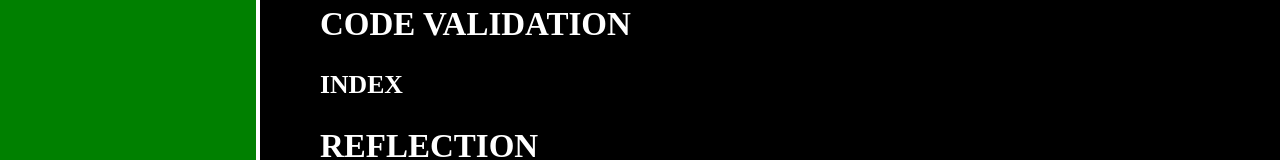
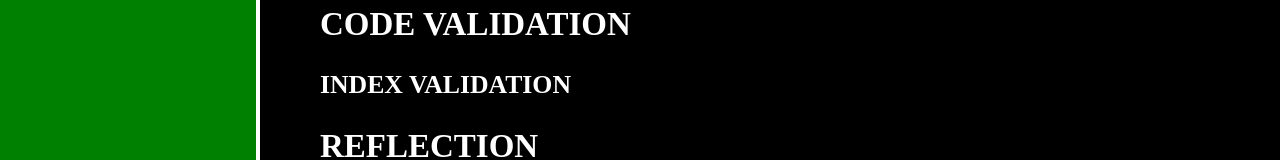
Before and after one commit to mattscully06/Assignment1, a plain HTML site: page sitereport.html in a window 1280 px wide. Shown: the part 7923-8083 px from the top of the page. Drawn offline with Linux system fonts and the light colour scheme.

Commit message:
Adding Validation Header

```diff
--- a/sitereport.html
+++ b/sitereport.html
@@ -84,11 +84,8 @@
             <p>As mentioned before the Index, CV and Site Rport page didn't need much more thought the formatting the page itself, But the Conatct page I needed to develop a contact form which I had no experience with, I wanted to split the page in two so I created a simple 50/50 grid within the main part where the text goes and added a "border-right" to split the two sides apart. One one side I decided I just wanted some basic contact information for anyone to see and then the other side is where I wanted my form, I wanted the form so users could fill out their personal information and also a message to send to me and a preferred reply method (either email or SMS) and then a submit button which would open their devises default email program and already be set up to send the message to me to make it as easy as possible for the user.To do this I had to add a "form" tag with multple inputs and I inluded placeholders to make it even easier to understand and then an action sumbit button which would then open up the user's email program. I layed this out like an actualy form to be more firmiliar and as I said I created some place holders to keep in simple and obvious.</p>
             <img src="contact-form.JPG" alt="Contact Form Code">
             <h2>Code Validation</h2>
-            <h3>Index
-                <ul>
+            <h3>Index Validation
 
-                </ul>
-            </h3>
             <h2>Reflection</h2>
     </div>
 </div>
```
